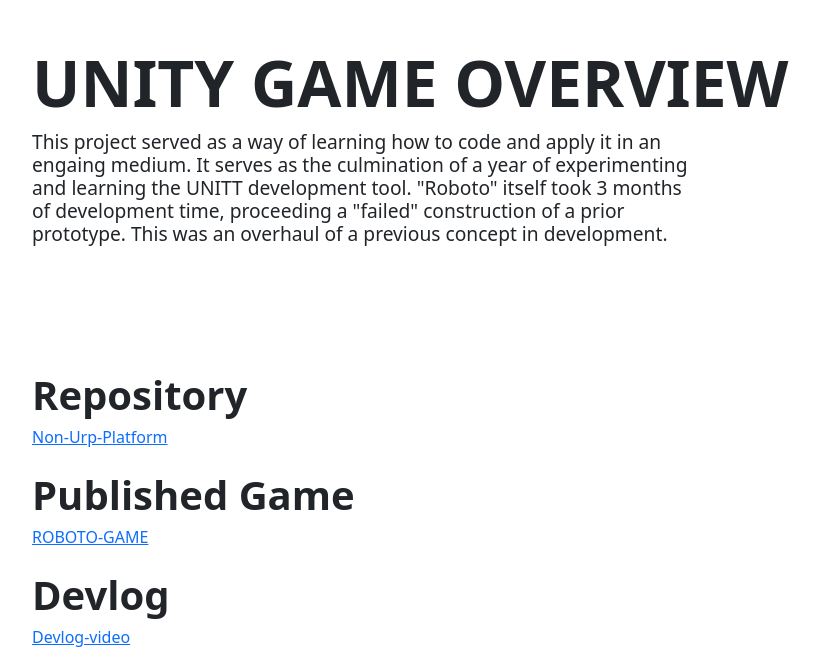
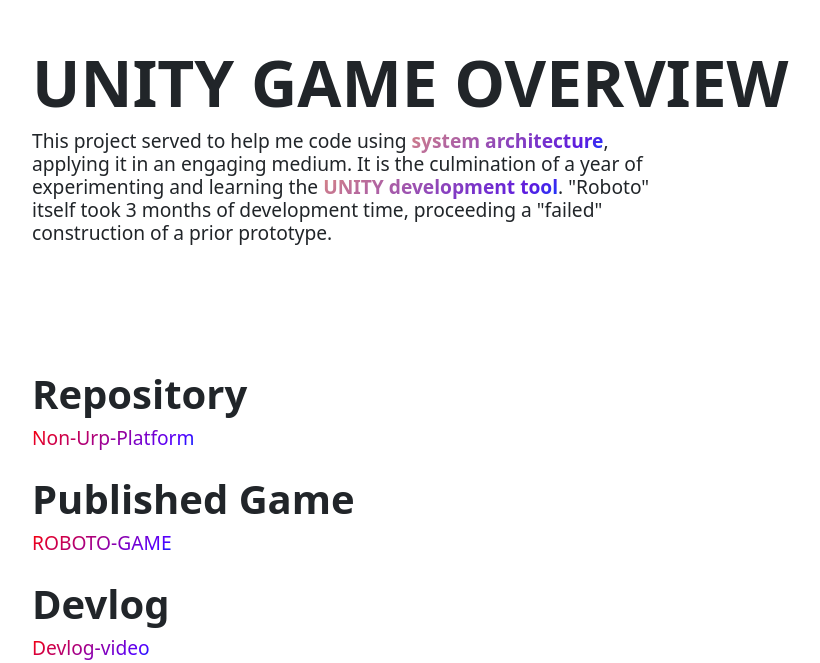
Before and after one commit to GITnvincAdonis/Raveon-Adonis, a React (Vite) app: page /#/1 in a window 1280 px wide. Shown: the part 1813-2476 px from the top of the page, without its empty margins (128-948 px from the left). Built offline with nearby package versions, Linux system fonts and the light colour scheme.

Commit message:
C:\Users\rav30\Portfolio\src\Components\ControllerRender.tsx

```diff
--- a/src/Components/ProjectPageStyles.css
+++ b/src/Components/ProjectPageStyles.css
@@ -139,7 +139,7 @@
     place-content: center;
     width: 100%;
     height: 100%;
-    border: 2px solid;
+
 
     z-index: 1000;
     color: white;
@@ -335,7 +335,7 @@
         place-content: center;
         width: 100%;
         height: 7rem;
-        border: 2px solid;
+
 
         z-index: 1000;
         color: white;
--- a/src/Components/SlaveGameStyles.css
+++ b/src/Components/SlaveGameStyles.css
@@ -18,12 +18,18 @@
     font-weight: 500;
 }
 .slave-game-text h4{
+    background: linear-gradient(141deg, rgb(255, 0, 0) 0%, rgb(85, 0, 255) 84%, rgb(0, 38, 252) 99%);
+    background-clip: text;
+    -webkit-text-fill-color: transparent;
     padding-left: 3rem;
     font-size: 1.3rem;
     font-weight: 400
     ;
+    transition-duration: 200ms;
 }
-
+.slave-game-text h4:hover{
+    font-size: 1.5rem;
+}
 @media screen and (max-width:800px) {
     .slave-game-text li{
         padding-top: 0rem;
@@ -31,6 +37,9 @@
         font-weight: 500;
     }
     .slave-game-text h4{
+        background: linear-gradient(141deg, rgb(255, 0, 0) 0%, rgb(85, 0, 255) 84%, rgb(0, 38, 252) 99%);
+        background-clip: text;
+        -webkit-text-fill-color: transparent;
         padding-left: 2rem;
         font-size: 1rem;
         font-weight: 400
--- a/src/Components/UnityGameProject.tsx
+++ b/src/Components/UnityGameProject.tsx
@@ -23,7 +23,6 @@
   );
 }
 export default function UnityGameProject() {
-
   return (
     <div className="page-window">
       <MainPageButton></MainPageButton>
@@ -142,28 +141,40 @@
         <SliderContainer>
           <h1 className="top-header">UNITY GAME OVERVIEW</h1>
           <h3>
-            This project served as a way of learning how to code and apply it in
-            an engaing medium. It serves as the culmination of a year of
-            experimenting and learning the UNITT development tool. "Roboto"
-            itself took 3 months of development time, proceeding a "failed"
-            construction of a prior prototype. This was an overhaul of a
-            previous concept in development.
+            This project served to help me code using{" "}
+            <span className="highlighted">system architecture</span>, applying
+            it in an engaging medium. It is the culmination of a year of
+            experimenting and learning the{" "}
+            <span className="highlighted">UNITY development tool</span>.
+            "Roboto" itself took 3 months of development time, proceeding a
+            "failed" construction of a prior prototype.
           </h3>
         </SliderContainer>
 
         <SliderContainer>
           <div className="repository-link">Repository</div>
-          <Link to={"https://github.com/GITnvincAdonis/Non-Urp-Platform"}>
+          <Link
+            className="hyper-link"
+            to={"https://github.com/GITnvincAdonis/Non-Urp-Platform"}
+          >
             Non-Urp-Platform
           </Link>
         </SliderContainer>
         <SliderContainer>
           <div className="Itch-link">Published Game</div>
-          <Link to={"https://nvincadonis.itch.io/roboto"}>ROBOTO-GAME</Link>
+          <Link
+            className="hyper-link"
+            to={"https://nvincadonis.itch.io/roboto"}
+          >
+            ROBOTO-GAME
+          </Link>
         </SliderContainer>
         <SliderContainer>
           <div className="devlog-link">Devlog</div>
-          <Link to={"https://www.youtube.com/watch?v=pBj-lgULtWc"}>
+          <Link
+            className="hyper-link"
+            to={"https://www.youtube.com/watch?v=pBj-lgULtWc"}
+          >
             Devlog-video
           </Link>
         </SliderContainer>
--- a/src/Components/UnityGameStyles.css
+++ b/src/Components/UnityGameStyles.css
@@ -29,13 +29,14 @@
     overflow: hidden;
     scale: 1.5;
     width: 100vw;
-    border: 2px solid black;
+
 }
 .snapshot-1{
     overflow: hidden;
     scale: .6;
     width: 100vw;
-    border: 2px solid black;
+    border: solid rgb(0, 0, 0);
+
 }
 .text-container h1{
     font-weight: 700;
@@ -47,12 +48,17 @@
     font-size: 4rem;
 }
 .text-container h3{
-    font-weight: 300;
+    font-weight: 400;
     font-size: 1.2rem;
     max-width: 60ch;
     min-width: 30ch;
 }
-
+.highlighted{
+    background: linear-gradient(141deg, rgba(215,133,133,1) 0%, rgba(93,27,223,1) 84%, rgba(23,57,255,1) 99%);
+    background-clip: text;
+    -webkit-text-fill-color: transparent;
+    font-weight: 600;
+}
 .text-container{
     transform: translateY(-4rem);
     padding: 0 10rem;
@@ -78,6 +84,19 @@
     padding-top: 1rem;
 
 
+
+}
+.hyper-link{
+    background: linear-gradient(141deg, rgb(255, 0, 0) 0%, rgb(85, 0, 255) 84%, rgb(0, 38, 252) 99%);
+background-clip: text;
+-webkit-text-fill-color: transparent;
+font-size: 1.2rem;
+transition-duration: 200ms;
+
+
+}
+.hyper-link:hover{
+    font-size: 1.4rem;
 }
 .main-image{
     scale: 1.2;
```
